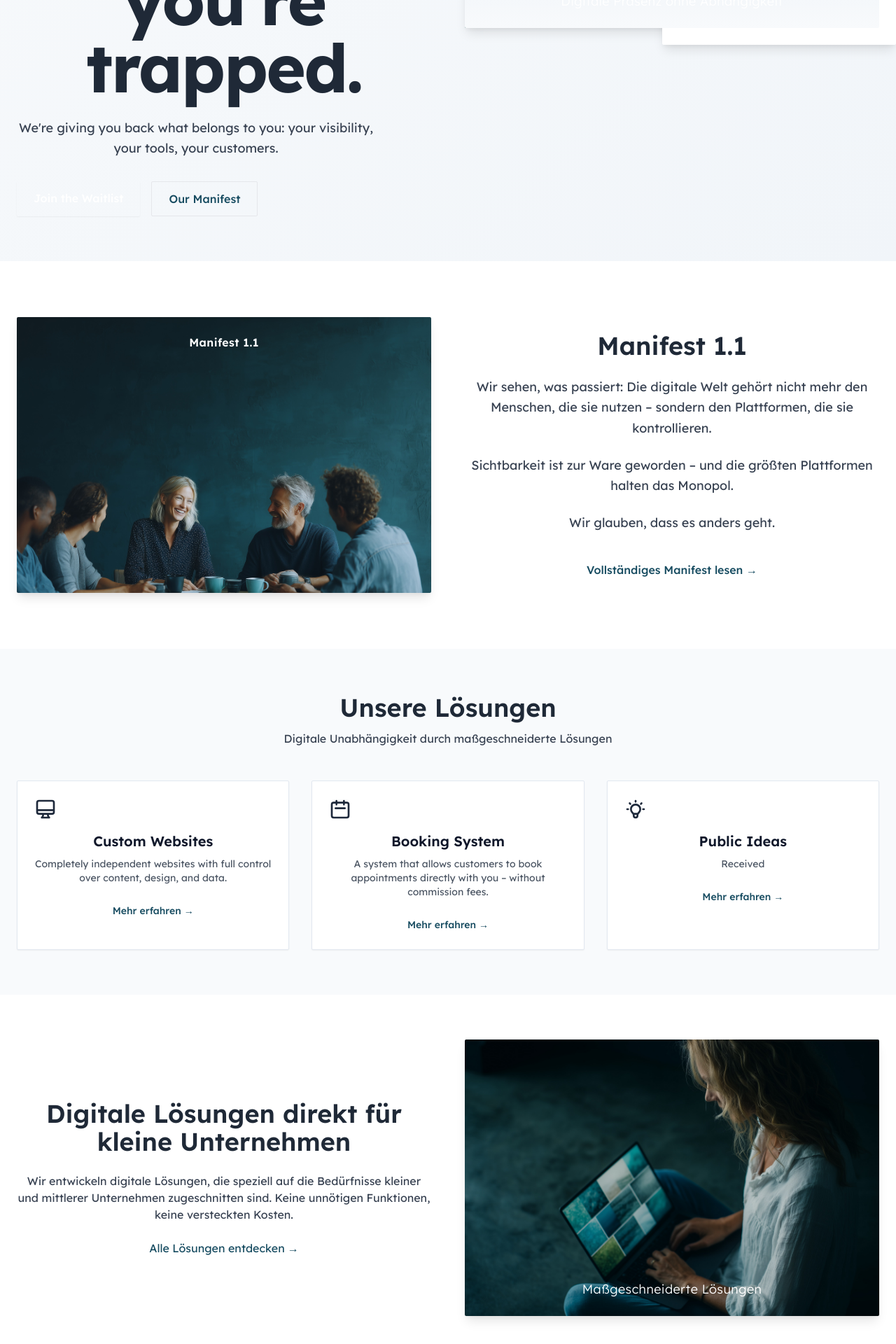
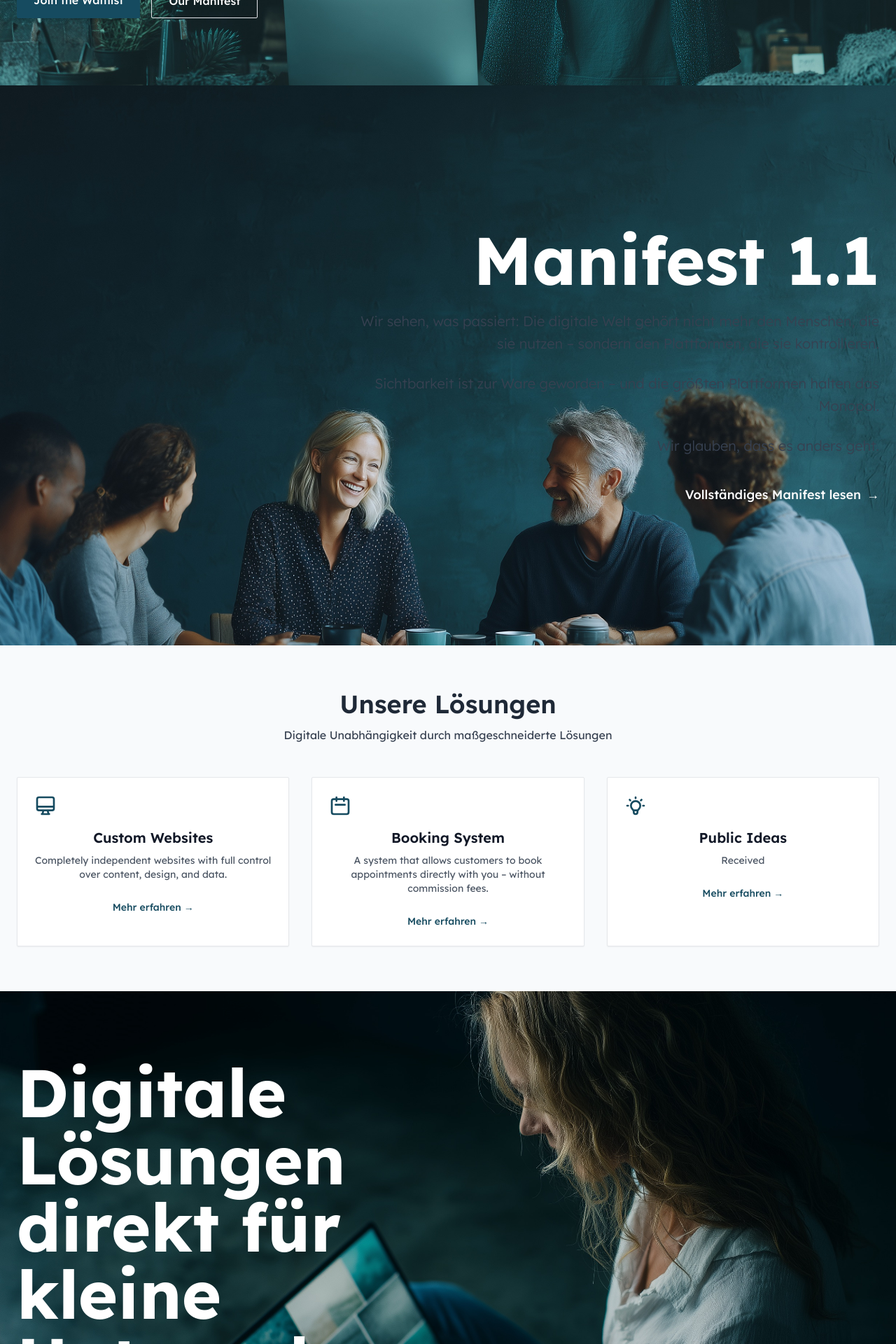
Before and after one commit to densenden/forkit, a React (Create React App) app: page / in a window 1280 px wide. Shown: the part 720-2640 px from the top of the page at 70% size. Built offline with nearby package versions, Linux system fonts and the light colour scheme.

Commit message:
Create HeroBackground component and implement full-screen background images on homepage

```diff
--- /dev/null
+++ b/src/components/HeroBackground.tsx
@@ -0,0 +1,67 @@
+import React from 'react';
+
+interface HeroBackgroundProps {
+  imageSrc: string;
+  children: React.ReactNode;
+  overlay?: boolean;
+  overlayOpacity?: 'light' | 'medium' | 'dark';
+  position?: 'left' | 'center' | 'right';
+}
+
+const HeroBackground: React.FC<HeroBackgroundProps> = ({
+  imageSrc,
+  children,
+  overlay = true,
+  overlayOpacity = 'medium',
+  position = 'left'
+}) => {
+  // Determine the opacity level for the overlay
+  const getOverlayClass = () => {
+    if (!overlay) return '';
+
+    switch (overlayOpacity) {
+      case 'light': return 'bg-black/30 dark:bg-black/40';
+      case 'medium': return 'bg-black/50 dark:bg-black/60';
+      case 'dark': return 'bg-black/70 dark:bg-black/80';
+      default: return 'bg-black/50 dark:bg-black/60';
+    }
+  };
+
+  // Determine content position class
+  const getPositionClass = () => {
+    switch (position) {
+      case 'left': return 'justify-start text-left';
+      case 'center': return 'justify-center text-center';
+      case 'right': return 'justify-end text-right';
+      default: return 'justify-start text-left';
+    }
+  };
+
+  return (
+    <div className="relative w-full min-h-screen overflow-hidden">
+      {/* Background image */}
+      <div
+        className="absolute inset-0 w-full h-full z-0"
+        style={{
+          backgroundImage: `url(${imageSrc})`,
+          backgroundSize: 'cover',
+          backgroundPosition: 'center',
+        }}
+      />
+
+      {/* Optional overlay */}
+      {overlay && (
+        <div className={`absolute inset-0 z-10 ${getOverlayClass()}`} />
+      )}
+
+      {/* Content container */}
+      <div className={`relative z-20 flex items-center min-h-screen w-full ${getPositionClass()}`}>
+        <div className="container mx-auto px-6 py-24">
+          {children}
+        </div>
+      </div>
+    </div>
+  );
+};
+
+export default HeroBackground;
--- a/src/pages/HomePage.tsx
+++ b/src/pages/HomePage.tsx
@@ -3,6 +3,7 @@ import { useTranslation } from 'react-i18next';
 import { Link } from 'react-router-dom';
 import SectionTitle from '../components/SectionTitle';
 import ImageContainer from '../components/ImageContainer';
+import HeroBackground from '../components/HeroBackground';
 
 const HomePage: React.FC = () => {
   const { t } = useTranslation();
@@ -13,7 +14,7 @@ const HomePage: React.FC = () => {
       title: t('solutions.websites'),
       description: t('solutions.websitesDesc'),
       icon: (
-        <svg className="w-8 h-8 text-primary" fill="none" stroke="currentColor" viewBox="0 0 24 24">
+        <svg className="w-8 h-8 text-ocean-600 dark:text-ocean-400" fill="none" stroke="currentColor" viewBox="0 0 24 24">
           <path strokeLinecap="round" strokeLinejoin="round" strokeWidth={2} d="M9.75 17L9 20l-1 1h8l-1-1-.75-3M3 13h18M5 17h14a2 2 0 002-2V5a2 2 0 00-2-2H5a2 2 0 00-2 2v10a2 2 0 002 2z" />
         </svg>
       ),
@@ -23,7 +24,7 @@ const HomePage: React.FC = () => {
       title: t('solutions.booking'),
       description: t('solutions.bookingDesc'),
       icon: (
-        <svg className="w-8 h-8 text-primary" fill="none" stroke="currentColor" viewBox="0 0 24 24">
+        <svg className="w-8 h-8 text-ocean-600 dark:text-ocean-400" fill="none" stroke="currentColor" viewBox="0 0 24 24">
           <path strokeLinecap="round" strokeLinejoin="round" strokeWidth={2} d="M8 7V3m8 4V3m-9 8h10M5 21h14a2 2 0 002-2V7a2 2 0 00-2-2H5a2 2 0 00-2 2v12a2 2 0 002 2z" />
         </svg>
       ),
@@ -33,7 +34,7 @@ const HomePage: React.FC = () => {
       title: t('ideas.title'),
       description: t('ideas.status.received'),
       icon: (
-        <svg className="w-8 h-8 text-primary" fill="none" stroke="currentColor" viewBox="0 0 24 24">
+        <svg className="w-8 h-8 text-ocean-600 dark:text-ocean-400" fill="none" stroke="currentColor" viewBox="0 0 24 24">
           <path strokeLinecap="round" strokeLinejoin="round" strokeWidth={2} d="M9.663 17h4.673M12 3v1m6.364 1.636l-.707.707M21 12h-1M4 12H3m3.343-5.657l-.707-.707m2.828 9.9a5 5 0 117.072 0l-.548.547A3.374 3.374 0 0014 18.469V19a2 2 0 11-4 0v-.531c0-.895-.356-1.754-.988-2.386l-.548-.547z" />
         </svg>
       ),
@@ -59,79 +60,48 @@ const HomePage: React.FC = () => {
   ];
 
   return (
-    <main className="bg-light dark:bg-slate-900 transition-colors duration-300">
-      {/* Hero Section - Text on left (based on forkit_hero_left.jpg) */}
-      <section className="min-h-screen flex items-center pt-24 pb-16 bg-gradient-to-br from-slate-50 to-slate-100 dark:from-slate-800 dark:to-slate-900">
-        <div className="container mx-auto px-4 md:px-6">
-          <div className="grid grid-cols-1 md:grid-cols-2 gap-12 items-center">
-            <div>
-              <h1 className="headline-hero">
+    <main className="bg-light dark:bg-deepblue-900 transition-colors duration-300">
+      {/* Hero Section with full background image */}
+      <HeroBackground
+        imageSrc="/images/hero/forkit_hero_left.jpg"
+        position="left"
+        overlayOpacity="medium"
+      >
+        <div className="max-w-3xl">
+          <h1 className="homepage-hero-title mb-6">
             {t('hero.title')}
           </h1>
-              <p className="body-large mt-6 max-w-lg">
+          <p className="homepage-hero-subtitle">
             {t('hero.subtitle')}
           </p>
           <div className="mt-8 flex flex-wrap gap-4">
             <Link
               to="/warteliste"
-                  className="bg-primary hover:bg-primary-600 text-white px-6 py-3 rounded-sm font-urbanist font-medium text-base shadow-sm transition-all"
+              className="bg-ocean-600 hover:bg-ocean-700 text-white px-6 py-3 rounded-sm font-lexend font-medium text-base shadow-md transition-all"
             >
               {t('hero.cta')}
             </Link>
             <Link
               to="/manifest"
-                  className="bg-transparent border border-primary text-primary dark:text-primary-300 dark:border-primary-500 px-6 py-3 rounded-sm font-urbanist font-medium text-base hover:bg-primary/5 dark:hover:bg-primary-900/30 transition-all"
+              className="bg-white/10 backdrop-blur-sm border border-white/30 text-white px-6 py-3 rounded-sm font-lexend font-medium text-base hover:bg-white/20 transition-all"
             >
               {t('manifest.title')}
             </Link>
           </div>
         </div>
-            <div className="relative">
-              <ImageContainer
-                src="/images/hero/forkit_hero_left.jpg"
-                alt="Digital independence for small businesses"
-                aspectRatio="3:2"
-                className="rounded-sm shadow-lg"
+      </HeroBackground>
+
+      {/* Manifest Intro Section with background image */}
+      <HeroBackground
+        imageSrc="/images/hero/manifest-hero_top.jpg"
+        position="right"
+        overlayOpacity="medium"
       >
-                <div className="absolute bottom-0 left-0 p-6 w-full bg-gradient-to-t from-slate-900/80 to-transparent">
-                  <span className="text-on-image text-lg">
-                    Digitale Präsenz ohne Abhängigkeit
-                  </span>
-                </div>
-              </ImageContainer>
-              <div className="absolute -bottom-6 -right-6 bg-white dark:bg-slate-800 rounded-sm p-6 shadow-lg">
-                <div className="font-urbanist font-semibold text-lg text-slate-900 dark:text-white">
-                  &lt;code&gt; <span className="text-primary dark:text-primary-300">digitalFreiheit()</span> &lt;/code&gt;
-                </div>
-              </div>
-            </div>
-          </div>
-        </div>
-      </section>
-
-      {/* Manifest Intro Section - Left-aligned text with image top positioning */}
-      <section className="py-20 bg-white dark:bg-slate-800">
-        <div className="container mx-auto px-4 md:px-6">
-          <div className="grid grid-cols-1 md:grid-cols-2 gap-12 items-center">
-            <div className="order-2 md:order-1">
-              <ImageContainer
-                src="/images/hero/manifest-hero_top.jpg"
-                alt="Our manifesto for digital independence"
-                aspectRatio="3:2"
-                className="rounded-sm shadow-lg"
-              >
-                <div className="absolute top-0 left-0 p-6 w-full bg-gradient-to-b from-slate-900/80 to-transparent">
-                  <span className="text-on-image-heading">
-                    Manifest 1.1
-                  </span>
-                </div>
-              </ImageContainer>
-            </div>
-            <div className="order-1 md:order-2">
-              <h2 className="headline-section mb-6">
+        <div className="max-w-3xl ml-auto">
+          <h2 className="homepage-hero-title mb-6">
             Manifest 1.1
           </h2>
-              <div className="space-y-6 text-lg">
+          <div className="space-y-6 text-white text-xl font-light drop-shadow-md">
             <p>
               Wir sehen, was passiert: Die digitale Welt gehört nicht mehr den Menschen, die sie nutzen – sondern den Plattformen, die sie kontrollieren.
             </p>
@@ -145,18 +115,16 @@ const HomePage: React.FC = () => {
           <div className="mt-10">
             <Link
               to="/manifest"
-                  className="font-urbanist font-medium text-primary dark:text-primary-300 hover:underline"
+              className="inline-flex items-center font-lexend font-medium text-white text-lg hover:text-white/80 transition-colors"
             >
-                  Vollständiges Manifest lesen →
+              Vollständiges Manifest lesen <span className="ml-2">→</span>
             </Link>
           </div>
         </div>
-          </div>
-        </div>
-      </section>
+      </HeroBackground>
 
       {/* Features/CTA Boxes - Grid layout with individual cards */}
-      <section className="py-16 bg-slate-50 dark:bg-slate-900">
+      <section className="py-16 bg-slate-50 dark:bg-deepblue-900">
         <div className="container mx-auto px-4 md:px-6">
           <div className="mb-12">
             <h2 className="headline-section">
@@ -170,12 +138,12 @@ const HomePage: React.FC = () => {
             {features.map((feature, index) => (
               <div
                 key={index}
-                className="bg-white dark:bg-slate-800 p-6 rounded-sm shadow-sm border border-slate-200 dark:border-slate-700 hover:shadow-md transition-all"
+                className="bg-white dark:bg-deepblue-800 p-6 rounded-sm shadow-sm border border-gray-200 dark:border-deepblue-700 hover:shadow-md transition-all"
               >
                 <div className="mb-4">
                   {feature.icon}
                 </div>
-                <h3 className="font-urbanist font-semibold text-xl mb-2 text-slate-900 dark:text-white">
+                <h3 className="font-lexend font-semibold text-xl mb-2 text-gray-900 dark:text-white">
                   {feature.title}
                 </h3>
                 <p className="body-small mb-6">
@@ -183,7 +151,7 @@ const HomePage: React.FC = () => {
                 </p>
                 <Link
                   to={feature.link}
-                  className="font-urbanist text-sm font-medium text-primary dark:text-primary-300 hover:underline inline-flex items-center"
+                  className="font-lexend text-sm font-medium text-ocean-600 dark:text-ocean-400 hover:underline inline-flex items-center"
                 >
                   Mehr erfahren <span className="ml-1">→</span>
                 </Link>
@@ -193,44 +161,30 @@ const HomePage: React.FC = () => {
         </div>
       </section>
 
-      {/* Image Feature - Solution section with left-positioned text */}
-      <section className="py-16 bg-white dark:bg-slate-800">
-        <div className="container mx-auto px-4 md:px-6">
-          <div className="grid grid-cols-1 md:grid-cols-2 gap-12 items-center">
-            <div>
-              <h2 className="headline-section mb-6">
+      {/* Image Feature - Solution section with background image */}
+      <HeroBackground
+        imageSrc="/images/solution/solution_left.jpeg"
+        position="left"
+        overlayOpacity="medium"
+      >
+        <div className="max-w-3xl">
+          <h2 className="homepage-hero-title mb-6">
             Digitale Lösungen direkt für kleine Unternehmen
           </h2>
-              <p className="body-normal mb-6">
+          <p className="homepage-hero-subtitle mb-8">
             Wir entwickeln digitale Lösungen, die speziell auf die Bedürfnisse kleiner und mittlerer Unternehmen zugeschnitten sind. Keine unnötigen Funktionen, keine versteckten Kosten.
           </p>
           <Link
             to="/loesungen"
-                className="font-urbanist text-primary dark:text-primary-300 hover:underline inline-flex items-center"
+            className="inline-flex items-center font-lexend text-white text-lg hover:text-white/80 transition-colors"
           >
-                Alle Lösungen entdecken <span className="ml-1">→</span>
+            Alle Lösungen entdecken <span className="ml-2">→</span>
           </Link>
         </div>
-            <div>
-              <ImageContainer
-                src="/images/solution/solution_left.jpeg"
-                alt="Digital solutions for small businesses"
-                aspectRatio="3:2"
-                className="rounded-sm shadow-lg"
-              >
-                <div className="absolute bottom-0 left-0 p-6 w-full bg-gradient-to-t from-slate-900/80 to-transparent">
-                  <span className="text-on-image text-lg">
-                    Maßgeschneiderte Lösungen
-                  </span>
-                </div>
-              </ImageContainer>
-            </div>
-          </div>
-        </div>
-      </section>
+      </HeroBackground>
 
-      {/* Target Groups Section - Image with text alignment */}
-      <section className="py-16 bg-slate-50 dark:bg-slate-900">
+      {/* Target Groups Section */}
+      <section className="py-16 bg-gray-50 dark:bg-deepblue-900">
         <div className="container mx-auto px-4 md:px-6">
           <div className="flex flex-col md:flex-row justify-between items-start mb-12">
             <div>
@@ -248,7 +202,7 @@ const HomePage: React.FC = () => {
               <Link
                 key={index}
                 to={group.path}
-                className="group overflow-hidden rounded-sm border border-slate-200 dark:border-slate-700 transition-all"
+                className="group overflow-hidden rounded-sm border border-gray-200 dark:border-deepblue-700 transition-all"
               >
                 <ImageContainer
                   src={group.image}
@@ -262,9 +216,9 @@ const HomePage: React.FC = () => {
                     </span>
                   </div>
                 </ImageContainer>
-                <div className="p-4 bg-white dark:bg-slate-800 flex items-center space-x-3">
+                <div className="p-4 bg-white dark:bg-deepblue-800 flex items-center space-x-3">
                   <span className="text-2xl">{group.icon}</span>
-                  <span className="font-urbanist font-medium text-slate-900 dark:text-white group-hover:text-primary dark:group-hover:text-primary-300 transition-colors">
+                  <span className="font-lexend font-medium text-gray-900 dark:text-white group-hover:text-ocean-600 dark:group-hover:text-ocean-400 transition-colors">
                     {group.name}
                   </span>
                 </div>
@@ -277,7 +231,7 @@ const HomePage: React.FC = () => {
               <Link
                 key={index}
                 to={audience.path}
-                className="px-4 py-2 rounded-sm bg-white dark:bg-slate-800 border border-slate-200 dark:border-slate-700 font-urbanist font-medium text-slate-900 dark:text-white hover:text-primary dark:hover:text-primary-300 transition-colors"
+                className="px-4 py-2 rounded-sm bg-white dark:bg-deepblue-800 border border-gray-200 dark:border-deepblue-700 font-lexend font-medium text-gray-900 dark:text-white hover:text-ocean-600 dark:hover:text-ocean-400 transition-colors"
               >
                 {audience.name}
               </Link>
@@ -287,7 +241,7 @@ const HomePage: React.FC = () => {
       </section>
 
       {/* Customer Stories Section */}
-      <section className="py-16 bg-white dark:bg-slate-800">
+      <section className="py-16 bg-white dark:bg-deepblue-800">
         <div className="container mx-auto px-4 md:px-6">
           <div className="mb-12">
             <h2 className="headline-section">
@@ -299,7 +253,7 @@ const HomePage: React.FC = () => {
           </div>
 
           <div className="grid grid-cols-1 md:grid-cols-3 gap-8">
-            <div className="bg-white dark:bg-slate-800 rounded-sm shadow-sm border border-slate-200 dark:border-slate-700 overflow-hidden">
+            <div className="bg-white dark:bg-deepblue-800 rounded-sm shadow-sm border border-gray-200 dark:border-deepblue-700 overflow-hidden">
               <div className="h-48">
                 <img
                   src="/images/content/customer-story_hero_left.jpg"
@@ -308,7 +262,7 @@ const HomePage: React.FC = () => {
                 />
               </div>
               <div className="p-6">
-                <h3 className="font-urbanist font-semibold text-xl mb-3 text-slate-900 dark:text-white">
+                <h3 className="font-lexend font-semibold text-xl mb-3 text-gray-900 dark:text-white">
                   Vom Foodora-Lieferanten zum eigenen Shop
                 </h3>
                 <p className="body-small mb-4">
@@ -316,14 +270,14 @@ const HomePage: React.FC = () => {
                 </p>
                 <Link
                   to="/deine-story"
-                  className="font-urbanist text-sm font-medium text-primary dark:text-primary-300 hover:underline inline-flex items-center"
+                  className="font-lexend text-sm font-medium text-ocean-600 dark:text-ocean-400 hover:underline inline-flex items-center"
                 >
                   Geschichte lesen <span className="ml-1">→</span>
                 </Link>
               </div>
             </div>
 
-            <div className="bg-white dark:bg-slate-800 rounded-sm shadow-sm border border-slate-200 dark:border-slate-700 overflow-hidden">
+            <div className="bg-white dark:bg-deepblue-800 rounded-sm shadow-sm border border-gray-200 dark:border-deepblue-700 overflow-hidden">
               <div className="h-48">
                 <img
                   src="/images/content/customer-story3_hero_left.jpg"
@@ -332,7 +286,7 @@ const HomePage: React.FC = () => {
                 />
               </div>
               <div className="p-6">
-                <h3 className="font-urbanist font-semibold text-xl mb-3 text-slate-900 dark:text-white">
+                <h3 className="font-lexend font-semibold text-xl mb-3 text-gray-900 dark:text-white">
                   Fotografin findet Kunden ohne Instagram
                 </h3>
                 <p className="body-small mb-4">
@@ -340,14 +294,14 @@ const HomePage: React.FC = () => {
                 </p>
                 <Link
                   to="/deine-story"
-                  className="font-urbanist text-sm font-medium text-primary dark:text-primary-300 hover:underline inline-flex items-center"
+                  className="font-lexend text-sm font-medium text-ocean-600 dark:text-ocean-400 hover:underline inline-flex items-center"
                 >
                   Geschichte lesen <span className="ml-1">→</span>
                 </Link>
               </div>
             </div>
 
-            <div className="bg-white dark:bg-slate-800 rounded-sm shadow-sm border border-slate-200 dark:border-slate-700 overflow-hidden">
+            <div className="bg-white dark:bg-deepblue-800 rounded-sm shadow-sm border border-gray-200 dark:border-deepblue-700 overflow-hidden">
               <div className="h-48">
                 <img
                   src="/images/content/restaurant_right.jpeg"
@@ -356,7 +310,7 @@ const HomePage: React.FC = () => {
                 />
               </div>
               <div className="p-6">
-                <h3 className="font-urbanist font-semibold text-xl mb-3 text-slate-900 dark:text-white">
+                <h3 className="font-lexend font-semibold text-xl mb-3 text-gray-900 dark:text-white">
                   Vom Etsy-Shop zur eigenen Plattform
                 </h3>
                 <p className="body-small mb-4">
@@ -364,7 +318,7 @@ const HomePage: React.FC = () => {
                 </p>
                 <Link
                   to="/deine-story"
-                  className="font-urbanist text-sm font-medium text-primary dark:text-primary-300 hover:underline inline-flex items-center"
+                  className="font-lexend text-sm font-medium text-ocean-600 dark:text-ocean-400 hover:underline inline-flex items-center"
                 >
                   Geschichte lesen <span className="ml-1">→</span>
                 </Link>
@@ -374,49 +328,35 @@ const HomePage: React.FC = () => {
         </div>
       </section>
 
-      {/* Call to Action Section - Text on right, image on left */}
-      <section className="py-16 bg-primary-50 dark:bg-primary-950/30">
-        <div className="container mx-auto px-4 md:px-6">
-          <div className="grid grid-cols-1 md:grid-cols-2 gap-12 items-center">
-            <div className="order-2 md:order-1">
-              <ImageContainer
-                src="/images/content/forkit_restaurant_tablet.jpg"
-                alt="Join the movement for digital independence"
-                aspectRatio="16:9"
-                className="rounded-sm shadow-lg"
+      {/* Call to Action Section with background image */}
+      <HeroBackground
+        imageSrc="/images/content/forkit_restaurant_tablet.jpg"
+        position="center"
+        overlayOpacity="medium"
       >
-                <div className="absolute bottom-0 left-0 p-6 w-full bg-gradient-to-t from-slate-900/80 to-transparent">
-                  <span className="text-on-image text-lg">
-                    Digitale Unabhängigkeit für kleine Unternehmen
-                  </span>
-                </div>
-              </ImageContainer>
-            </div>
-            <div className="order-1 md:order-2">
-              <h2 className="headline-section mb-6">
+        <div className="max-w-4xl mx-auto text-center">
+          <h2 className="homepage-hero-title mb-6">
             Werde Teil der Bewegung
           </h2>
-              <p className="body-normal mb-8">
+          <p className="homepage-hero-subtitle mb-8">
             Wir wollen digitale Unabhängigkeit zurückgewinnen - für dich und dein Geschäft.
           </p>
-              <div className="flex flex-wrap gap-4">
+          <div className="flex flex-wrap gap-4 justify-center">
             <Link
               to="/warteliste"
-                  className="bg-primary hover:bg-primary-600 text-white px-6 py-3 rounded-sm font-urbanist font-medium text-base shadow-sm transition-all"
+              className="bg-ocean-600 hover:bg-ocean-700 text-white px-6 py-3 rounded-sm font-lexend font-medium text-base shadow-md transition-all"
             >
               {t('waitlist.title')}
             </Link>
             <Link
               to="/deine-story"
-                  className="bg-transparent border border-primary text-primary dark:text-primary-300 dark:border-primary-500 px-6 py-3 rounded-sm font-urbanist font-medium text-base hover:bg-primary/5 dark:hover:bg-primary-900/30 transition-all"
+              className="bg-white/10 backdrop-blur-sm border border-white/30 text-white px-6 py-3 rounded-sm font-lexend font-medium text-base hover:bg-white/20 transition-all"
             >
               {t('story.title')}
             </Link>
           </div>
         </div>
-          </div>
-        </div>
-      </section>
+      </HeroBackground>
     </main>
   );
 };
```
Lines whose indentation alone changed are shown as unchanged.
